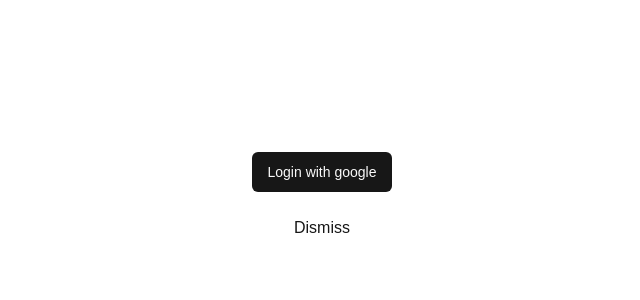
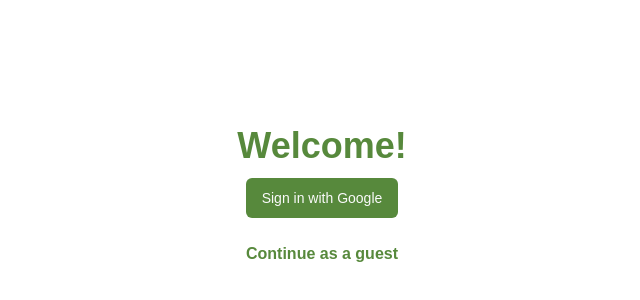
Before and after one commit to chingu-voyages/v51-tier3-team-33, a Next.js app: page /login in a window 1280 px wide. Shown: the part 198-498 px from the top of the page, without its empty margins (318-958 px from the left). Built offline with nearby package versions, Linux system fonts and the light colour scheme.

Commit message:
added css to loign page

```diff
--- a/app/login/page.tsx
+++ b/app/login/page.tsx
@@ -7,10 +7,22 @@
 const Page = () => {
   return (
     <div className="h-screen flex flex-col gap-3 items-center justify-center ">
-      <Button onClick={() => signIn("google")}> Login with google</Button>
-      <Link href={"/dashboard"} className="p-3 bg-white bg-opacity-5 rounded-md">
+      <h1 className="text-4xl font-bold text-[#57893C]">
+        Welcome!
+      </h1>
+      <Button
+        className="bg-[#57893C]"
+        onClick={() => signIn("google")}
+      >
         {" "}
-        Dismiss
+        Sign in with Google
+      </Button>
+      <Link
+        href={"/home"}
+        className="p-3 bg-white bg-opacity-5 rounded-md font-bold text-[#57893C]"
+      >
+        {" "}
+        Continue as a guest
       </Link>
     </div>
   );
```
Also changed, not shown: 1 other file (tests, documents, lock files or other folders).
